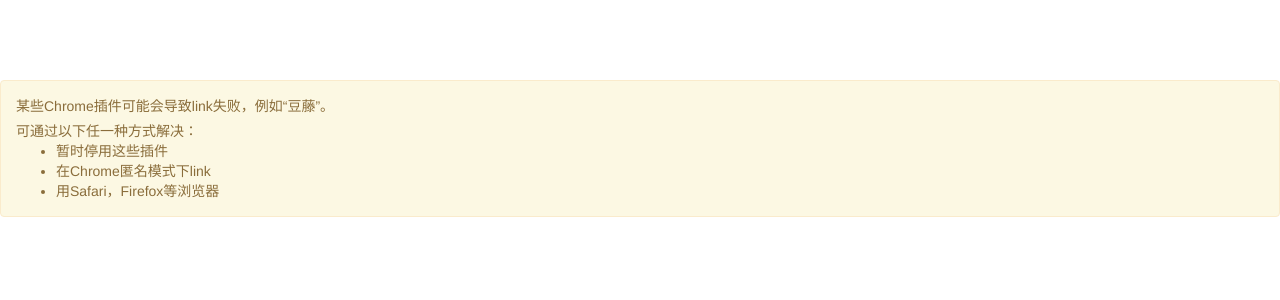
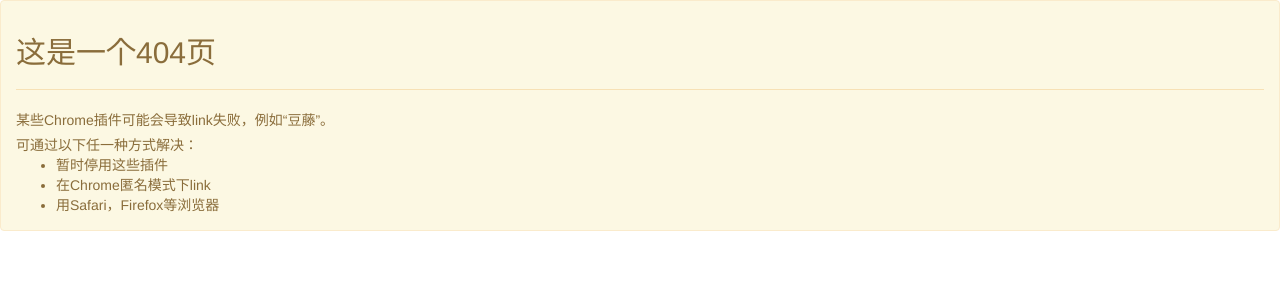
Before and after one commit to OldPanda/Instagram2Douban, a Python web app: template templates/404.html in a window 1280 px wide. Shown: the top 300 px of the page. Run offline with Jinja, Linux system fonts and the light colour scheme; the template is opened without the code that fills it, so the values that code supplies are empty; some libraries are stand-ins or nearby versions.

Commit message:
update 404 page

```diff
--- a/templates/404.html
+++ b/templates/404.html
@@ -9,12 +9,11 @@
     <link rel="stylesheet" href="//netdna.bootstrapcdn.com/bootstrap/3.0.2/css/bootstrap.min.css"> <!-- load bootstrap css -->
     <link rel="stylesheet" href="//netdna.bootstrapcdn.com/font-awesome/4.0.3/css/font-awesome.min.css"> <!-- load fontawesome -->
     <link rel="stylesheet" href="/static/css/mystyle.css">
-    <style>
-        body        { padding-top:80px; }
-    </style>
 </head>
 <body>
     <div class="alert alert-warning">
+        <h2>这是一个404页</h2>
+        <hr>
         <p>
             某些Chrome插件可能会导致link失败，例如“豆藤”。
         </p>
```
